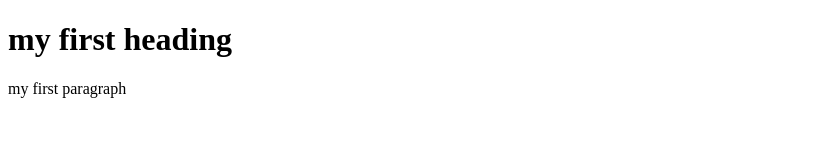
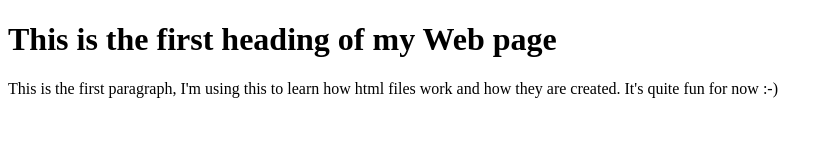
Before and after one commit to leoniealisa/PRA3006, a plain HTML site: page index.html in a window 1280 px wide. Shown: the whole page, without its empty margins (0-833 px from the left). Drawn offline with Linux system fonts and the light colour scheme.

Commit message:
Update index.html

```diff
--- a/index.html
+++ b/index.html
@@ -1,12 +1,12 @@
 <!DOCTYPE html>
 <html>
 <head>
-<title> First Web page </title>
+<title> Hi, this is my first Web page </title>
 </head>
 <body>
 
-<h1> my first heading </h1>
-<p> my first paragraph </p>
+<h1>This is the first heading of my Web page</h1>
+<p> This is the first paragraph, I'm using this to learn how html files work and how they are created. It's quite fun for now :-) </p>
 
 </body>
 </html>
```
